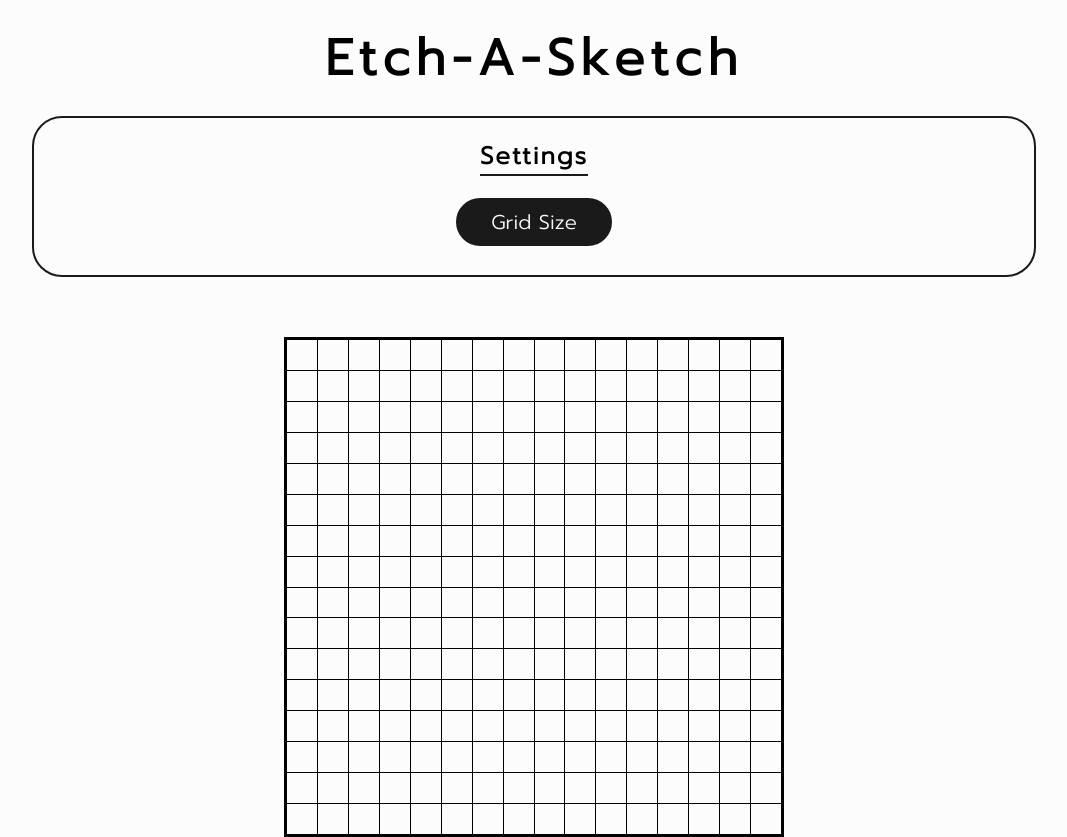
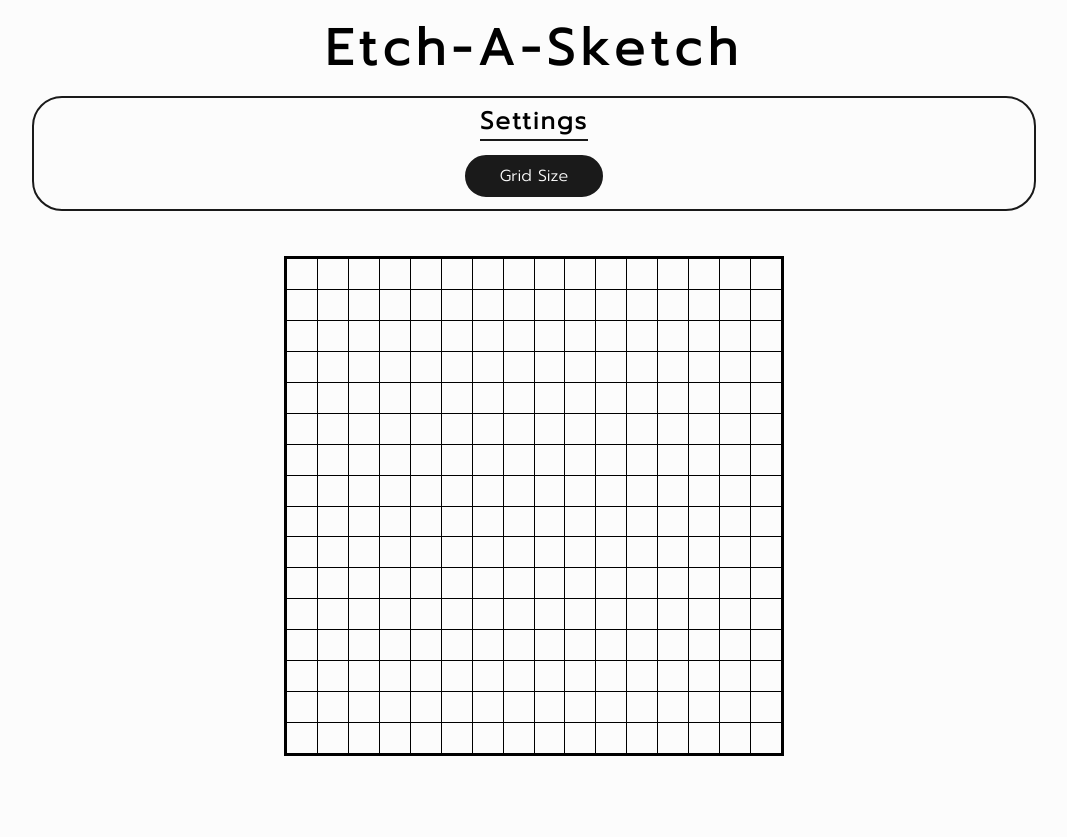
Before and after one commit to Rohit12344/etch-a-sketch, a plain HTML site: page index.html in a window 1280 px wide. Shown: the whole page, without its empty margins (106-1173 px from the left). After the commit the page ends 800 px from the top, so only its background shows below. Drawn offline with Linux system fonts and the light colour scheme.

Commit message:
Fixed the layout and sizing issues

```diff
--- a/style.css
+++ b/style.css
@@ -10,14 +10,15 @@ h1
     text-align: center;
     letter-spacing: 6px;
     font-size: 50px;
-    padding: 20px 0;
+    padding: 10px 0;
     margin: 0;
 
 }
 
 h2
 {
-    margin: 15px 0 20px 0;
+    font-size: 24px;
+    margin: 5px 0 12px 0;
     border-bottom: 2px solid #1a1a1a;
 }
 
@@ -25,12 +26,12 @@ button
 {
     font-family: 'Prompt', sans-serif;
     padding: 9px 35px;
-    font-size: 20px;
+    font-size: 16px;
     background-color: #1a1a1a;
     color: #fcfcfc;
     border: 2px solid #fcfcfc;
     border-radius: 30px;
-    margin-bottom: 22px;
+    margin-bottom: 10px;
 }
 
 .settings
@@ -43,8 +44,7 @@ button
     width: 1000px;
     border: 2px solid #1a1a1a;
     border-radius: 30px;
-    padding: 5px 0;
-    margin: 0 auto 60px auto;
+    margin: 0 auto 45px auto;
 }
 
 button:hover
@@ -60,7 +60,7 @@ button:hover
     width: 500px;
     height: 500px;
     border: 0;
-    margin: 0 auto;
+    margin: 0 auto 40px auto;
     display: flex;
     flex-direction: column;
 }
```
